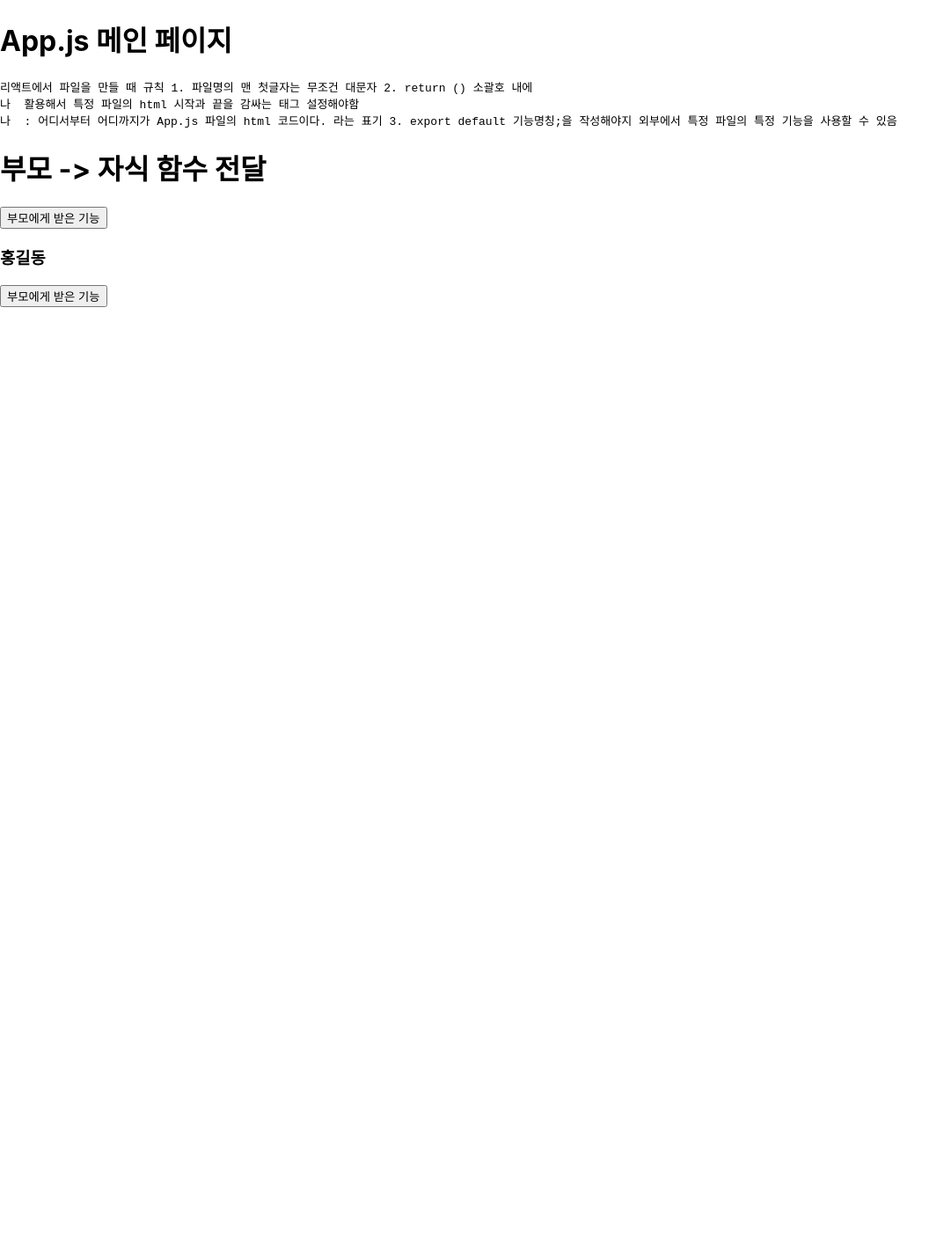
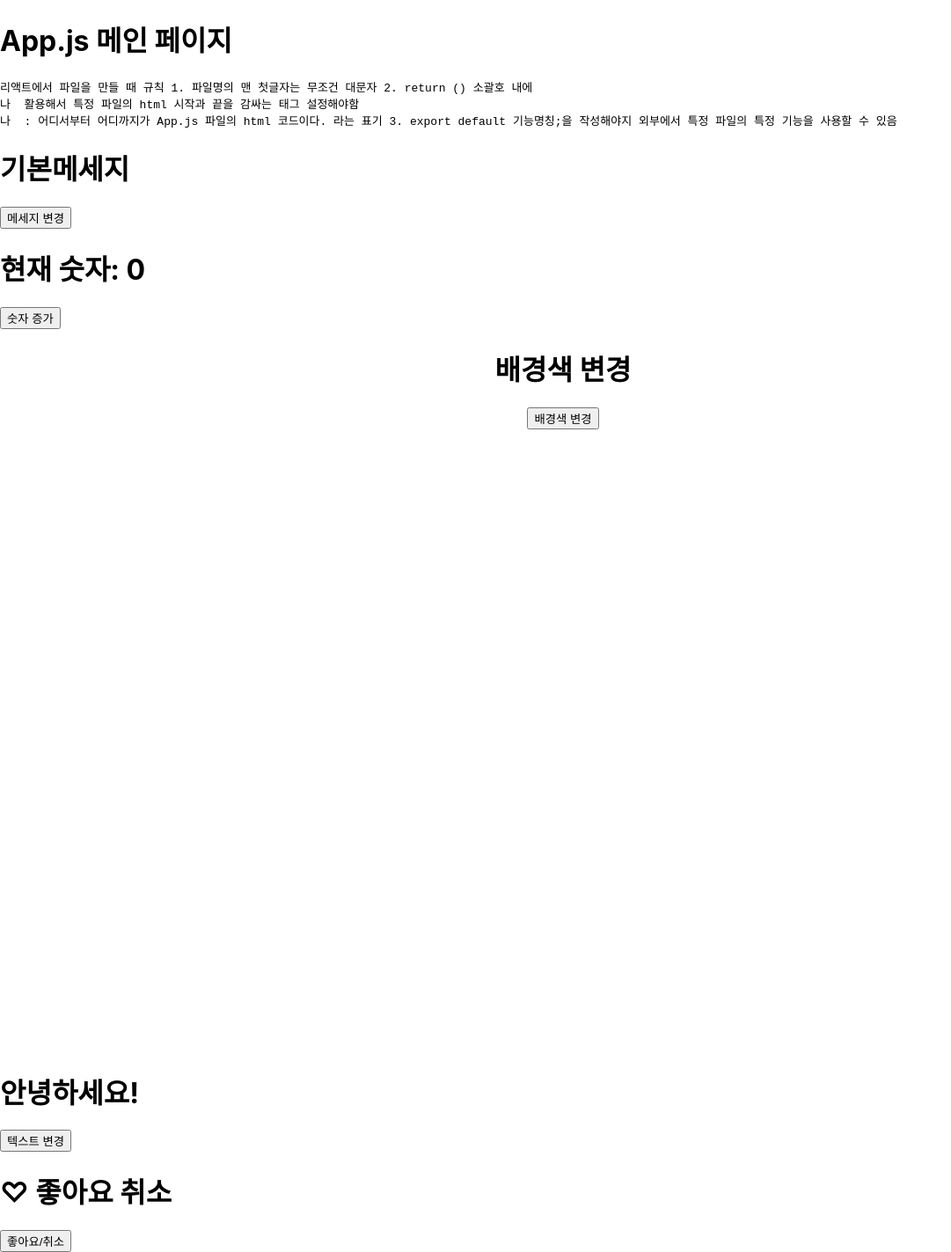
Before and after one commit to coiilee/React-workspace, a React (Create React App) app: page / in a window 1280 px wide. Shown: the whole page at 88% size, without its empty margins (0-1081 px from the left). Before the commit the page ends 800 px from the top, so only its background shows below. Built offline with nearby package versions, Linux system fonts and the light colour scheme.

Commit message:
Props, component

```diff
--- /dev/null
+++ b/src/Practice/PracticePropsFunction.jsx
@@ -0,0 +1,163 @@
+import {useState} from "react";
+
+const PracticePropsFunction = () => {
+    return(
+        <div>
+            <Parent1/>
+            <Parent2/>
+            <Parent3/>
+            <Parent4/>
+            <Parent5/>
+        </div>
+        )
+}
+
+//1. 변수명 : 'message'. 'setMessage', 'changeMessage', 'handleChangeMessage'
+const Child1 = ({changeMessage}) => {
+    return <button onClick={changeMessage}>메세지 변경</button>;
+}
+
+const Parent1 = () => {
+    const [message,setMessage] = useState("기본메세지");
+
+    const handleChangeMessage = () => {
+        setMessage("버튼이 클릭되었습니다.");
+    };
+
+    return(
+        <div>
+            <h1>{message}</h1>
+            <Child1 changeMessage = {handleChangeMessage}/>
+        </div>
+    )
+}
+
+//2. //변수명 : increaseNumber number setNumber   handleIncreaseNumber
+
+// 자식 컴포넌트 (버튼 클릭 시 숫자 증가)
+const Child2 = ({handleIncreaseNumber }) => {
+    return <button onClick={handleIncreaseNumber}>숫자 증가</button>;
+};
+
+// 부모 컴포넌트
+const Parent2 = () => {
+    const [number ,setNumber  ] = useState(0);
+
+    const increaseNumber = () => {
+        setNumber (number + 1);
+    };
+
+    return (
+        <div>
+            <h1>현재 숫자: {number}</h1>
+            <Child2 handleIncreaseNumber ={increaseNumber} />
+        </div>
+    );
+};
+
+
+//3. 변수명 : changeColor  color  setColor   handleChangeColor
+// 자식 컴포넌트 (버튼 클릭 시 배경색 변경)
+const Child3 = ({handleChangeColor}) => {
+    return <button onClick={handleChangeColor}>배경색 변경</button>;
+};
+
+// 부모 컴포넌트
+const Parent3 = () => {
+    const [color, setColor] = useState("white");
+
+    const changeColor = () => {
+        setColor(color=== "white" ? "lightblue" : "white");
+    };
+
+    return (
+        <div style={{ backgroundColor: color, height: "100vh", textAlign: "center" }}>
+            <h1>배경색 변경</h1>
+            <Child3 handleChangeColor={changeColor} />
+        </div>
+    );
+};
+
+//4. 변수명 : updateText text  setText  handleUpdateText
+// 자식 컴포넌트 (버튼 클릭 시 부모의 텍스트 변경)
+const Child4 = ({handleUpdateText}) => {
+    return <button onClick={handleUpdateText}>텍스트 변경</button>;
+};
+
+// 부모 컴포넌트
+const Parent4 = () => {
+    const [text,setText] = useState("안녕하세요!");
+
+    const updateText= () => {
+        setText("반갑습니다!");
+    };
+
+    return (
+        <div>
+            <h1>{text}</h1>
+            <Child4 handleUpdateText={updateText} />
+        </div>
+    );
+};
+
+
+//5. 변수명 : toggleLike liked setLiked  handleToggleLike
+
+// 자식 컴포넌트 (버튼 클릭 시 좋아요 상태 변경)
+const Child5 = ({ toggleLike }) => {
+    return <button onClick={toggleLike}>좋아요/취소</button>;
+};
+
+// 부모 컴포넌트
+const Parent5 = () => {
+    const [liked, setLiked] = useState(false);
+
+    // onclick, onsubmit과 같이 실제 기능명 앞에 'handle' 사용함
+    const handleToggleLike = () => {
+        setLiked(!liked);
+    };
+
+    return (
+        <div>
+            <h1>{liked ? "❤️ 좋아요!" : "♡ 좋아요 취소"}</h1>
+            <Child5 toggleLike={handleToggleLike} />
+        </div>
+    );
+};
+
+
+
+
+
+
+
+
+
+
+
+
+
+
+
+
+
+
+
+
+
+
+
+
+
+
+
+
+
+
+
+
+
+
+
+
+export  default  PracticePropsFunction;
--- a/src/index.js
+++ b/src/index.js
@@ -9,6 +9,7 @@ import ChapProps from "./Chapter/ChapProps";
 import PracticeProps from "./Practice/PracticeProps"
 import ChapArrowFunction from "./Chapter/ChapArrowFunction";
 import ChapPropsFunction from "./Chapter/ChapPropsFunction";
+import PracticePropsFunction from "./Practice/PracticePropsFunction";
 
 
 const root = ReactDOM.createRoot(document.getElementById('root'));
@@ -21,11 +22,12 @@ root.render(
         파일명.js 를 import 해서 사용할 수 있음
         */}
         <App/>
-            <ChapPropsFunction/>
+            {/*<ChapPropsFunction/>*/}
         {/*<ChapUseState/>*/}
         {/*<PracticeUseState />*/}
         {/*<ChapProps />*/}
         {/*<PracticeProps/>*/}
+            <PracticePropsFunction/>
     </React.StrictMode>
 );
 
```
Also changed, not shown: src/Chapter/ChapProps.jsx (+13 -0 lines).
